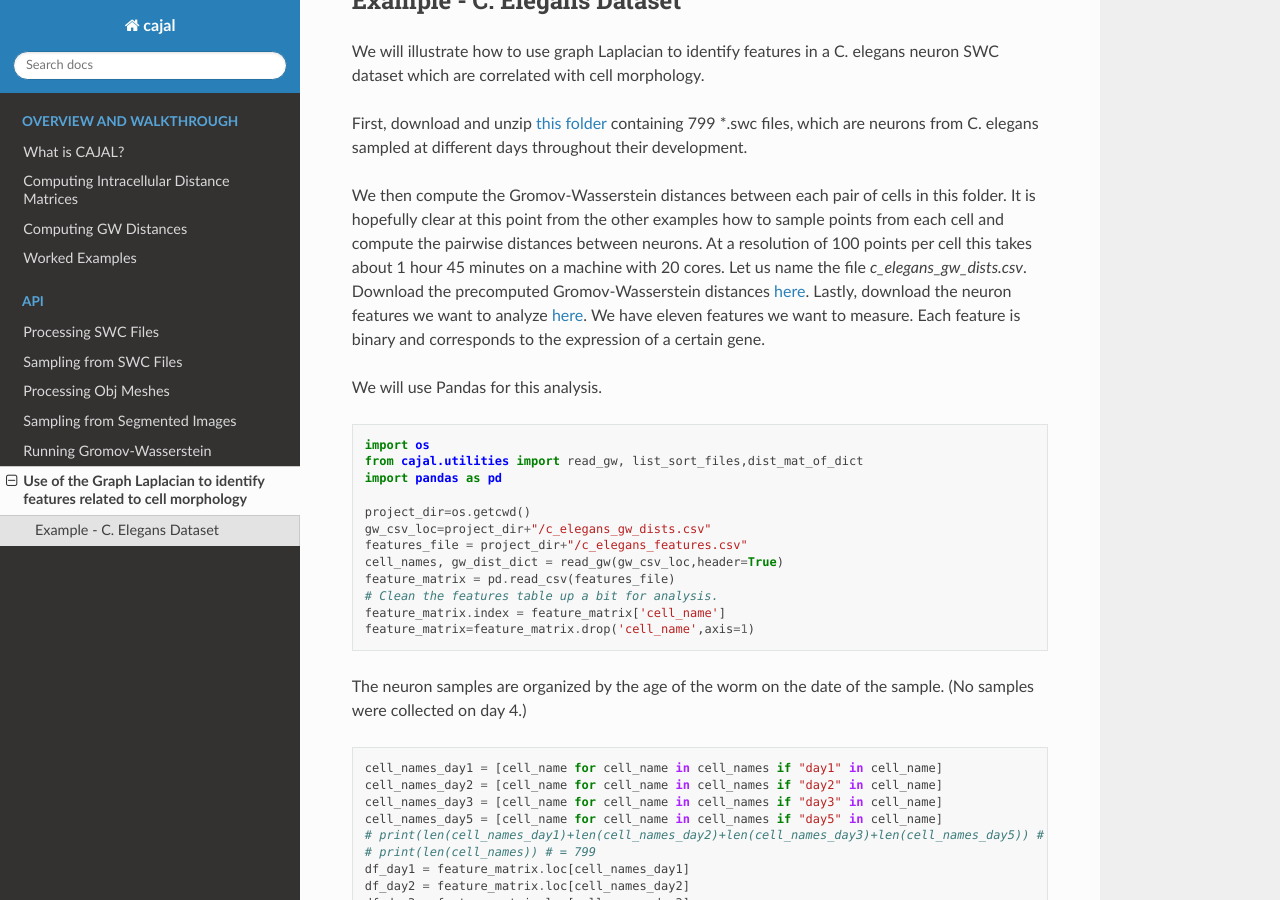
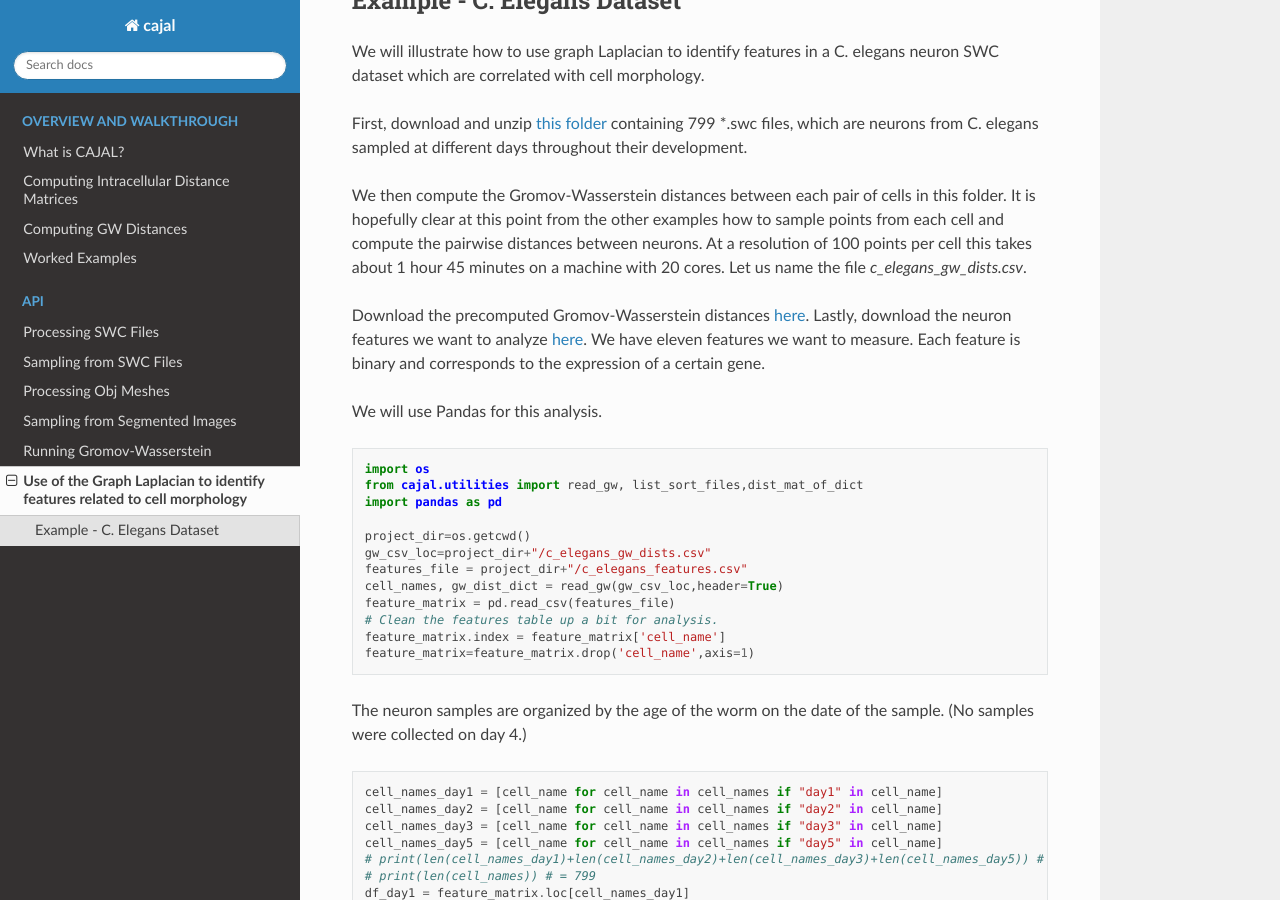
Before and after one commit to CamaraLab/CAJAL, a Sphinx documentation site: the page built from docs/graph_laplacian.rst, in a window 1280 px wide and 900 px high, scrolled down 1516 px. Built offline with Sphinx 7.4.7 and the Read the Docs theme 2.0.0, drawn with Linux system fonts in a browser that asks for light colours.

Commit message:
Fixed typo in readthedocs.

```diff
--- a/docs/graph_laplacian.rst
+++ b/docs/graph_laplacian.rst
@@ -85,11 +85,12 @@
 sample points from each cell and compute the pairwise distances between
 neurons. At a resolution of 100 points per cell this takes about 1 hour 45
 minutes on a machine with 20 cores. Let us name the file
-`c_elegans_gw_dists.csv`.  Download the precomputed Gromov-Wasserstein
-distances `here
-<https://www.dropbox.com/s/uwcgluux2r0dwvb/c_elegans_gw_dists.csv?dl=0>`_.
+`c_elegans_gw_dists.csv`.
+
+Download the precomputed Gromov-Wasserstein distances `here
+<https://www.dropbox.com/s/uwcgluux2r0dwvb/c_elegans_gw_dists.csv?dl=0>`__.
 Lastly, download the neuron features we want to analyze `here
-<https://www.dropbox.com/s/jli4hqbc9vuyd4f/c_elegans_features.csv?dl=0>`_. We
+<https://www.dropbox.com/s/jli4hqbc9vuyd4f/c_elegans_features.csv?dl=0>`__. We
 have eleven features we want to measure. Each feature is binary and corresponds
 to the expression of a certain gene.
 
```
